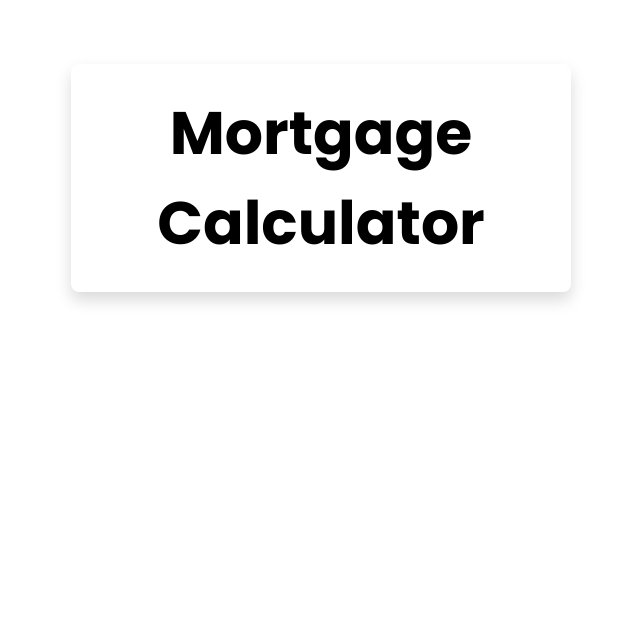
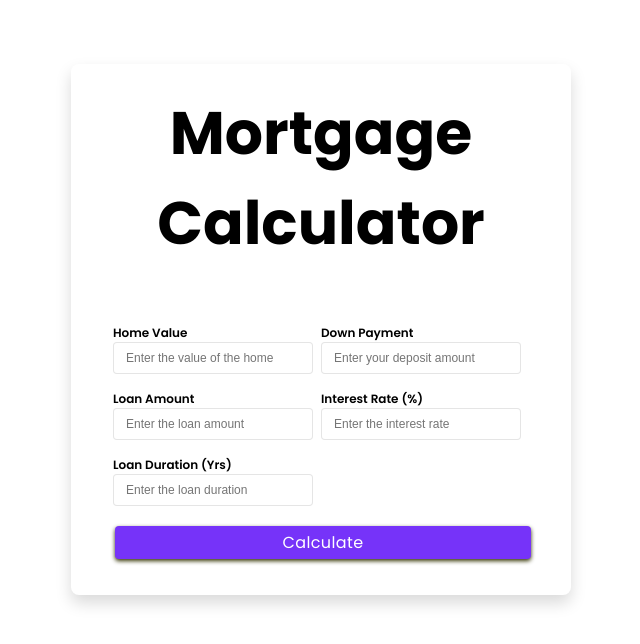
Before and after one commit to spectr-e/react-projects, a React (Vite) app: page / in a window 1280 px wide. Shown: the top 644 px of the page, without its empty margins (319-959 px from the left). Built offline with nearby package versions, Linux system fonts and the light colour scheme.

Commit message:
feat(MortgageCalcApp): Add a basic form to take in user input

```diff
--- a/src/Projects/26-mortgage-calc-app/MortgageCalcApp.jsx
+++ b/src/Projects/26-mortgage-calc-app/MortgageCalcApp.jsx
@@ -1,10 +1,53 @@
 import React from 'react'
-import { Title } from '../../components'
+import { Button, Form, Title } from '../../components'
 
 const MortgageCalcApp = () => {
   return (
     <div className='container card mt-4' style={{ width: 500 }}>
       <Title title={'Mortgage Calculator'} classes={'title text-center'} />
+
+      <form onSubmit={(e) => e.preventDefault()} className='p-2'>
+        <div
+          className='d-grid'
+          style={{
+            gridTemplateColumns: '1fr 1fr',
+            gap: '12',
+          }}
+        >
+          <Form
+            inputType='number'
+            labelText={'Home Value'}
+            placeholderText={'Enter the value of the home'}
+          />
+          <Form
+            inputType='number'
+            labelText={'Down Payment'}
+            placeholderText={'Enter your deposit amount'}
+          />
+          <Form
+            inputType='number'
+            labelText={'Loan Amount'}
+            placeholderText={'Enter the loan amount'}
+          />
+          <Form
+            inputType='number'
+            labelText={'Interest Rate (%)'}
+            placeholderText={'Enter the interest rate'}
+          />
+          <Form
+            inputType='number'
+            labelText={'Loan Duration (Yrs)'}
+            placeholderText={'Enter the loan duration'}
+          />
+        </div>
+        <Button
+          btnType={'submit'}
+          text='Calculate'
+          classes={'btn-primary btn-block'}
+        />
+
+        {/* TODO: Calculate Alert  */}
+      </form>
     </div>
   )
 }
--- a/src/components/Form.jsx
+++ b/src/components/Form.jsx
@@ -19,7 +19,8 @@ const Form = ({
     padding: '8px 12px',
     fontSize: '12px',
     borderRadius: '4px',
-    width: 300,
+    width: 200,
+    marginRight: '8px',
   }
   return (
     <div className='dsf flex-column mb-1'>
```
